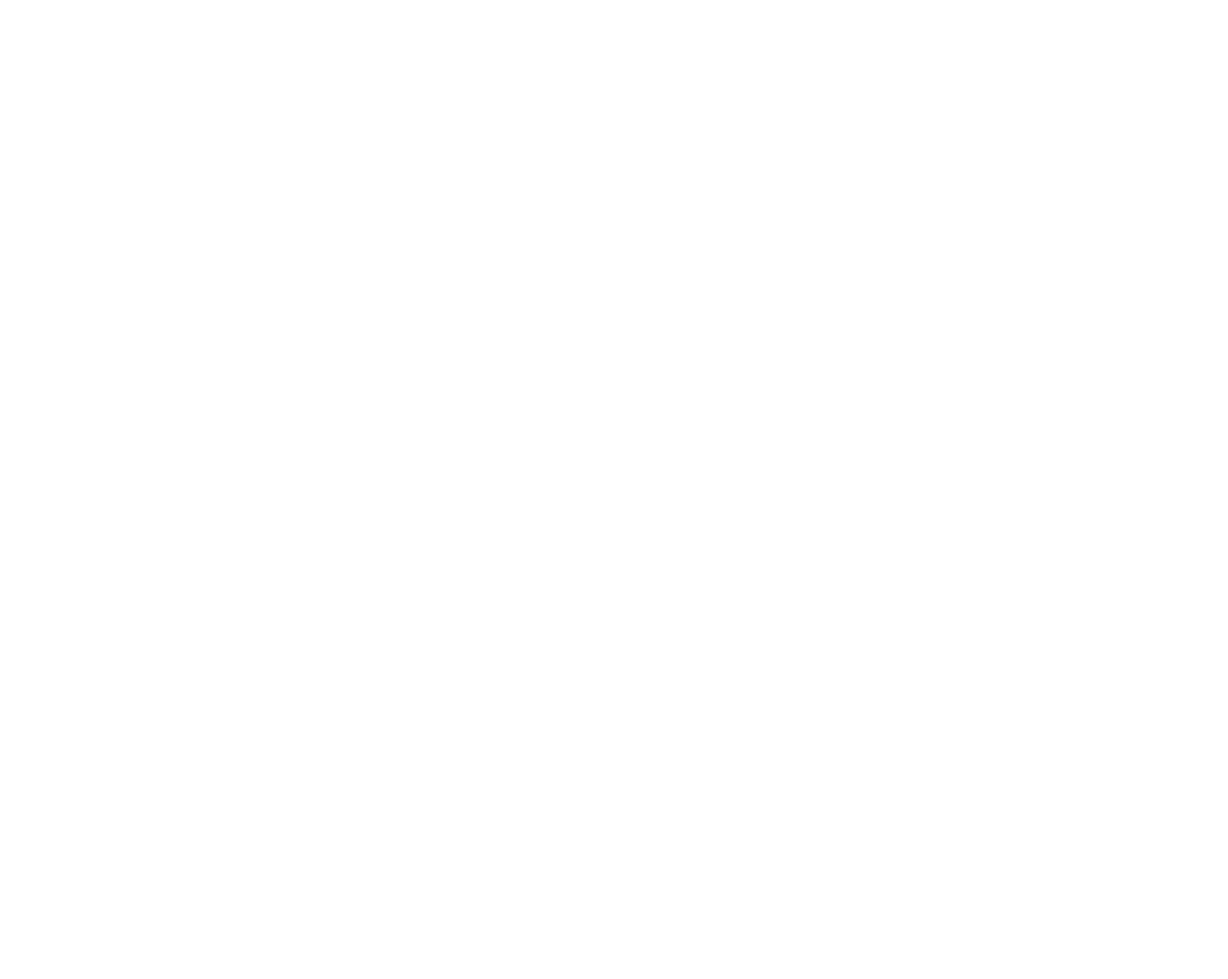
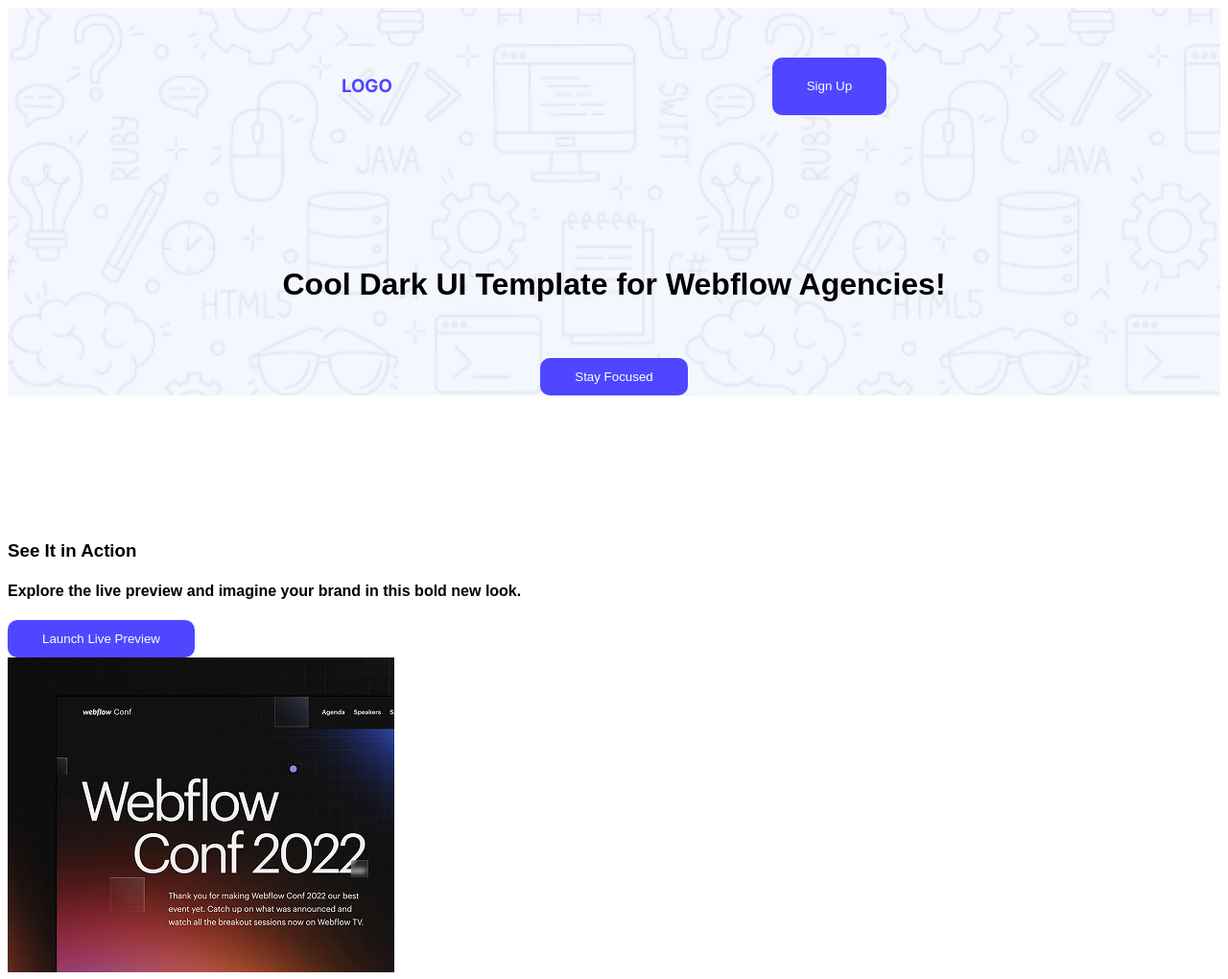
Before and after one commit to ahamedsiammia/my-first-assignment, a plain HTML site: page index.html in a window 1280 px wide. Shown: the whole page at 96% size. Before the commit the page ends 800 px from the top, so only its background shows below. Drawn offline with Linux system fonts and the light colour scheme.

Commit message:
comlite nav tag

```diff
--- a/index.html
+++ b/index.html
@@ -4,8 +4,34 @@
     <meta charset="UTF-8">
     <meta name="viewport" content="width=device-width, initial-scale=1.0">
     <title>My Assignment</title>
+    <link rel="preconnect" href="https://fonts.googleapis.com">
+<link rel="preconnect" href="https://fonts.gstatic.com" crossorigin>
+<link href="https://fonts.googleapis.com/css2?family=Inter:ital,opsz,wght@0,14..32,100..900;1,14..32,100..900&family=Open+Sans:ital,wght@0,300..800;1,300..800&display=swap" rel="stylesheet">
+    <link rel="stylesheet" href="styles/my.css">
 </head>
-<body>
+<body class="raleway-normal">
+    <header>
+        <nav>
+            <h3 class="inter-normal">LOGO</h3>
+            <button>Sign Up</button>
+        </nav>
+        <div class="nav-center" >
+            <h1>Cool Dark UI Template for Webflow Agencies!</h1>
+            <button class="but-style">Stay Focused</button>
+        </div>
+    </header>
+    <main>
+        <section>
+            <div>
+            <h3>See It in Action</h3>
+            <h4>Explore the live preview and imagine your brand in this bold new look.</h4>
+            <button>Launch Live Preview</button>
+            </div>
+            <img src="Assets/wc-mini.png" alt="">
+        </section>
+    </main>
+    <footer>
 
+    </footer>
 </body>
 </html>
--- /dev/null
+++ b/styles/my.css
@@ -0,0 +1,44 @@
+
+.raleway-normal {
+  font-family: "Raleway", sans-serif;
+  font-optical-sizing: auto;
+  font-style: normal;
+}
+.inter-normal {
+  font-family: "Inter", sans-serif;
+  font-optical-sizing: auto;
+  font-style: normal;
+  color: #4E47FF;
+  font-size: 30px black;
+}
+/* button style */
+button{
+    color: #FFFFFF;
+    background-color: #4E47FF;
+    padding: 12px 36px;
+    border-radius: 10px;
+    font-size: 16px bold;
+    border: none
+}
+.but-style{
+    margin-top: 37px;
+}
+
+/* nav styles */
+nav{
+    display: flex;
+    justify-content: space-around;
+    margin: 0 150px;
+    padding-top: 51.5px;
+}
+h1{
+    font-size: 65px bold;
+}
+.nav-center{
+    text-align: center;
+    margin: 158px 267.5px 151px 267.5px;
+}
+/* header */
+header{
+    background-image: url(../Assets/Hero-bg.png);
+}
```
Also changed, not shown: Assets/Hero-bg.png (added), Assets/avatar.png (added), Assets/icon-star.png (added), Assets/wc-big.png (added), Assets/wc-mini.png (added), 1 other file.
